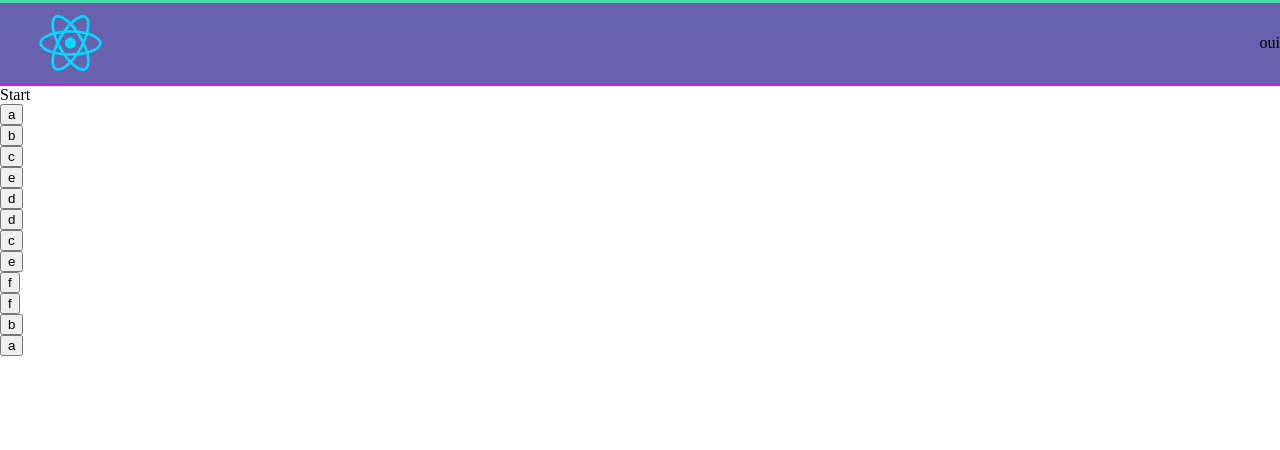
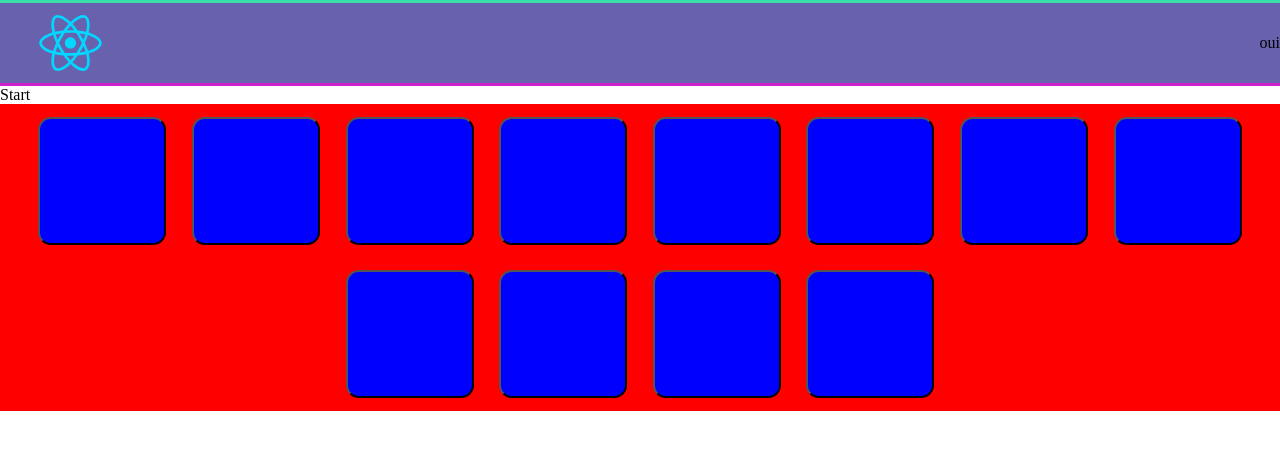
Before and after one commit to GurvanN22/MiniGames, a React (Vite) app in the folder Front-end/: page /Memory in a window 1280 px wide. Shown: the top 450 px of the page. Built offline with nearby package versions, Linux system fonts and the light colour scheme.

Commit message:
new-technology of the game (find the pair)

```diff
--- /dev/null
+++ b/Front-end/src/assets/scss/components/_Memory.scss
@@ -0,0 +1,34 @@
+#memory{
+    display: flex;
+    flex-wrap: wrap;
+    background-color: red;
+    justify-content: center;
+    align-items: center;
+    width: 100%;
+    height: 100%;
+    padding: 0;
+    margin: 0;
+    .Cards{
+        width: 10vw;
+        height: 10vw;
+        background-color: blue;
+        margin: 1vw;
+        border-radius: 1vw;
+        display: flex;
+        justify-content: center;
+        align-items: center;
+        font-size: 5vw;
+        color: white;
+        cursor: pointer;
+        transition: all 0.5s ease;
+        &:hover{
+            transform: scale(1.1);
+        }
+    }
+}
+
+.Cards{
+width: 10vw;
+height: 10vw;
+
+}
--- a/Front-end/src/assets/scss/style.scss
+++ b/Front-end/src/assets/scss/style.scss
@@ -4,4 +4,5 @@
 // Importing Components
 @use "./components/App";
 @use "./components/CreateAccount";
-@use "./components/TopBar"
+@use "./components/TopBar";
+@use "./components/Memory";
--- a/Front-end/src/components/Memory.jsx
+++ b/Front-end/src/components/Memory.jsx
@@ -8,7 +8,12 @@ function Memory(props){
 
 
     function DoubleArray(Array){
-        let DoubleArray = Array.concat(Array)
+        //double the array by copying it and renaming it
+        let DoubleArray =[]
+        for (let i = 0; i < Array.length; i++) {
+            DoubleArray.push(`${Array[i]}copy`)
+        }
+        DoubleArray = Array.concat(DoubleArray)
         return DoubleArray
     }
 
@@ -17,14 +22,59 @@ function Memory(props){
         return RandomArray
     }
 
+    let CheckCard = []
+
+    function checkDouble(){
+        if (CheckCard.length >= 2){
+            //Attendre 1 seconde
+            setTimeout(() => {
+                //check if the 2 cards are the same first letter
+                if (CheckCard[0].card[0] === CheckCard[1].card[0]){
+                    console.log('Clique sur 2 cartes identiques')
+                    for (let i = 0; i< CheckCard.length; i++){
+                        document.getElementById(CheckCard[i].card).style.backgroundColor = 'green'
+                        document.getElementById(CheckCard[i].card).disabled = true
+                    }
+                    //checkcard is empty
+                    CheckCard = []
+                }else{
+            for (let i = 0; i< CheckCard.length; i++){
+               document.getElementById(CheckCard[i].card).style.backgroundColor = 'blue'
+            }
+            //checkcard is empty
+            CheckCard = []
+        }
+    }, 1000)
+        }else{
+            console.log('Cliqué sur 2 cartes')
+        }
+    }
 
     let Card =RandomArray(DoubleArray(props.MemoryCard))
+    console.log(Card)
 
     const DisplayCard = Card.map((card) =>
-        <div className='Card'>
-            <button>{card}</button>
-            </div>
+            <button onClick = { () => checkInformation({card})} className='Cards' id={card}></button>
     )
+
+
+
+ function checkInformation(a){
+        console.log(a.card)
+        CheckCard.push(a)
+        console.log(CheckCard)
+        document.getElementById(a.card).style.backgroundColor = 'red'
+        checkDouble()
+
+
+
+
+
+
+
+
+
+    }
 
 
     return(
```
